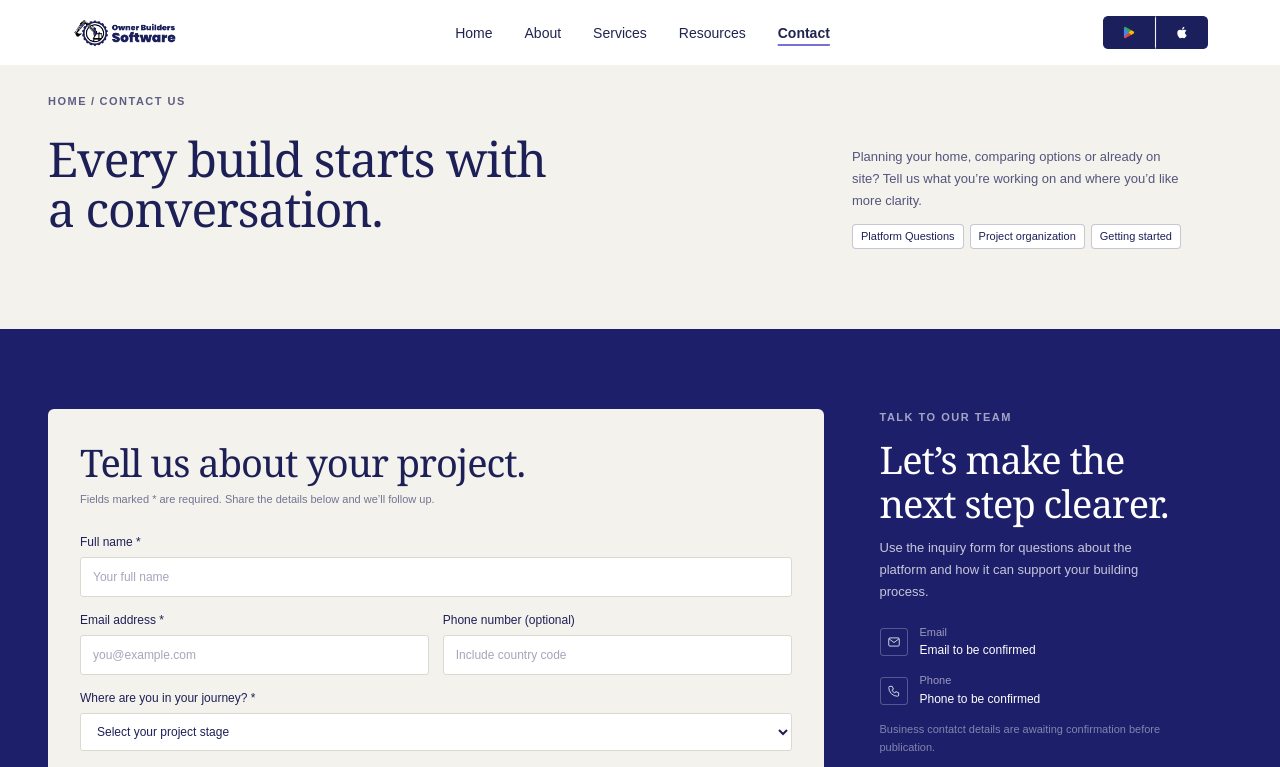
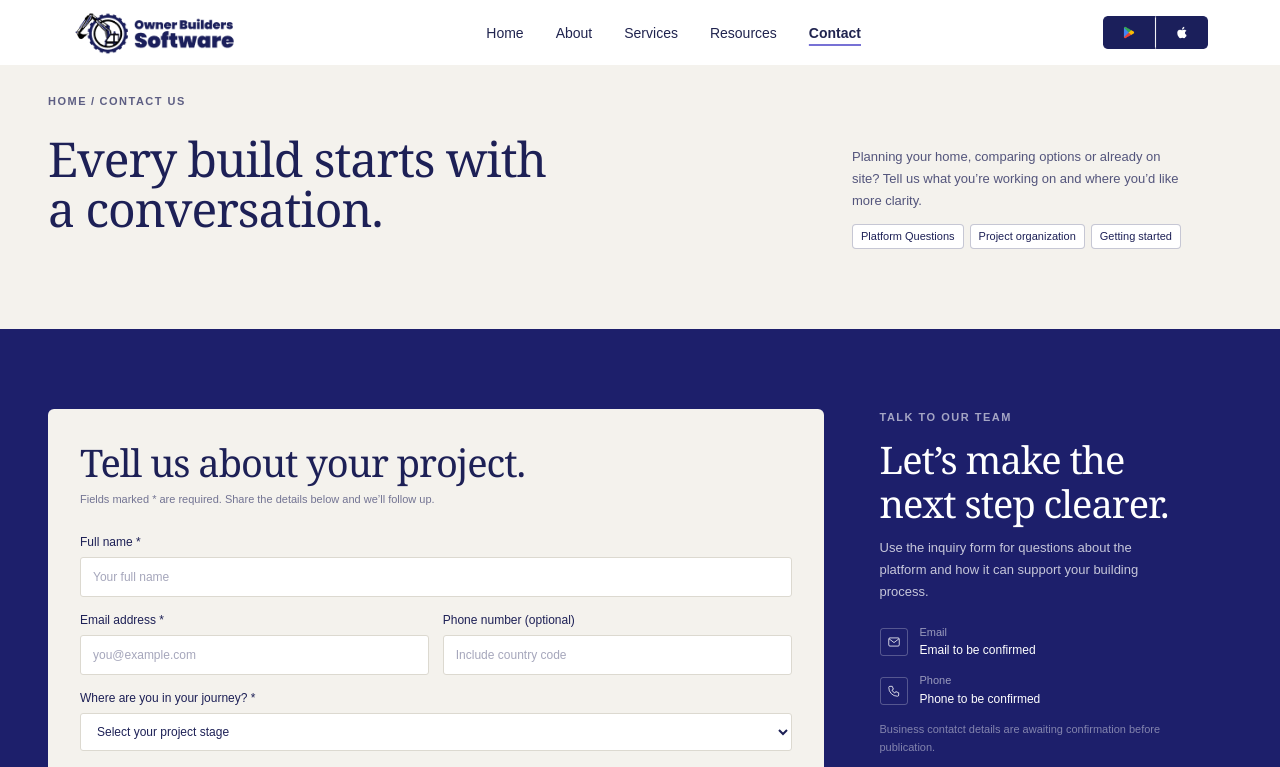
Before and after one commit to adityatripathi-ai/Owner-Builder, a React (Vite) app: page /contact in a window 1280 px wide. Shown: the top 767 px of the page. Built offline with nearby package versions, Linux system fonts and the light colour scheme.

Commit message:
fixing navbar logo

```diff
--- a/src/components/common/Navbar.jsx
+++ b/src/components/common/Navbar.jsx
@@ -1,3 +1,4 @@
+
 import { useState } from "react";
 import { Link, NavLink } from "react-router-dom";
 import { motion, AnimatePresence } from "framer-motion";
@@ -13,7 +14,6 @@ const navLinks = [
   { name: "Contact", href: "/contact" },
 ];
 
-// Active page = bold + underline, baaki links normal (hover pe purple)
 const linkClass = (size) => ({ isActive }) =>
   `${size} transition-colors duration-300 ${
     isActive
@@ -35,7 +35,7 @@ const Navbar = () => {
             <img
               src={logo}
               alt="Website Logo"
-              className="w-[110px] h-[38px] object-contain object-left"
+              className="h-12 sm:h-14 md:h-14 w-auto max-w-[220px] object-contain object-left"
             />
           </Link>
 
@@ -110,7 +110,9 @@ const Navbar = () => {
                     to={link.href}
                     end={link.href === "/"}
                     onClick={() => setMenuOpen(false)}
-                    className={(state) => `w-fit ${linkClass("text-[15px]")(state)}`}
+                    className={(state) =>
+                      `w-fit ${linkClass("text-[14px]")(state)}`
+                    }
                   >
                     {link.name}
                   </NavLink>
```
